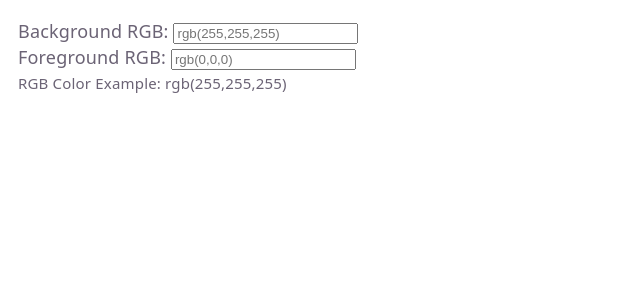
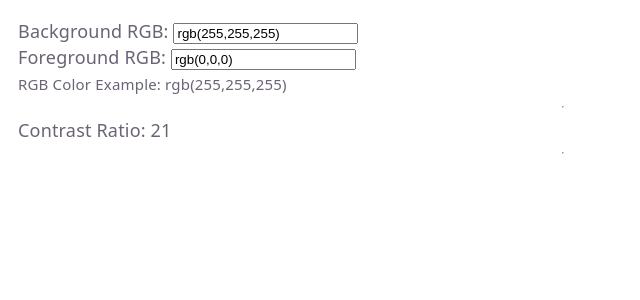
Before and after one commit to AdoraWyne/color-contrast-checker, a React (Vite) app: page / in a window 1280 px wide. Shown: the top 300 px of the page, without its empty margins (0-640 px from the left). Built offline with nearby package versions, Linux system fonts and the light colour scheme.

Commit message:
- Remove handleBlur and onBlur here - i dont need it anymore - calculate contrast ratio - Render contrast ratio - put a guard on contrast ratio UI when user in mid keystroke

```diff
--- a/src/App.tsx
+++ b/src/App.tsx
@@ -1,38 +1,51 @@
 import { useState } from 'react';
-import './App.css';
+import { getLuminanceValue } from "./utils/getLuminanceValue"
+import { getContrastRatio } from "./utils/getContrastRatio"
 
 function App() {
-  const [backgroundRGB, setBackgroundRGB] = useState<string>('');
-  const [foregroundRGB, setForegroundRGB] = useState('');
+  const [backgroundRGB, setBackgroundRGB] = useState<string>('rgb(255,255,255)');
+  const [foregroundRGB, setForegroundRGB] = useState('rgb(0,0,0)');
 
-  const handleBlur = () => {
-    setBackgroundRGB('');
-    setForegroundRGB('');
-  };
+  const backgroundLuminanceValue = getLuminanceValue(backgroundRGB)
+  const foregroundLuminanceValue = getLuminanceValue(foregroundRGB)
+  const contrastRatio = getContrastRatio(backgroundLuminanceValue, foregroundLuminanceValue)
+
 
   return (
     <>
+    <div>
+      <div>
       <label>
         Background RGB:{' '}
         <input
-          onBlur={handleBlur}
           onChange={(e) => setBackgroundRGB(e.target.value)}
           placeholder="rgb(255,255,255)"
           type="text"
           value={backgroundRGB}
         />
       </label>
+      </div>
+      <div>
       <label>
         Foreground RGB:{' '}
         <input
-          onBlur={handleBlur}
           onChange={(e) => setForegroundRGB(e.target.value)}
           placeholder="rgb(0,0,0)"
           type="text"
           value={foregroundRGB}
         />
       </label>
+      </div>
       <small>RGB Color Example: rgb(255,255,255)</small>
+    </div>
+
+    <hr />
+
+    <div>
+      <p>Contrast Ratio: {(isNaN(backgroundLuminanceValue) || isNaN(foregroundLuminanceValue)) ? "Enter valid RGB values 🐖" : contrastRatio}</p>
+    </div>
+
+    <hr />
     </>
   );
 }
```
